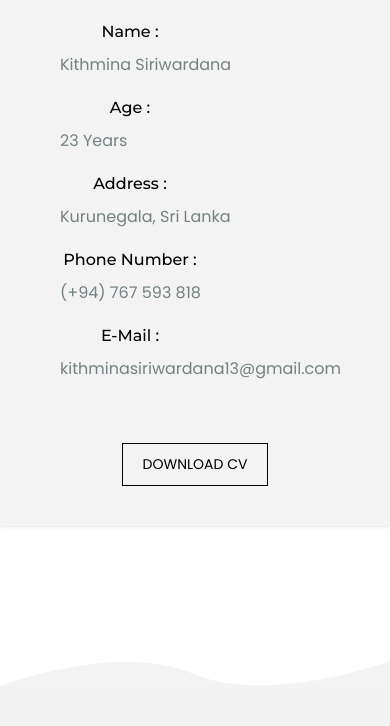
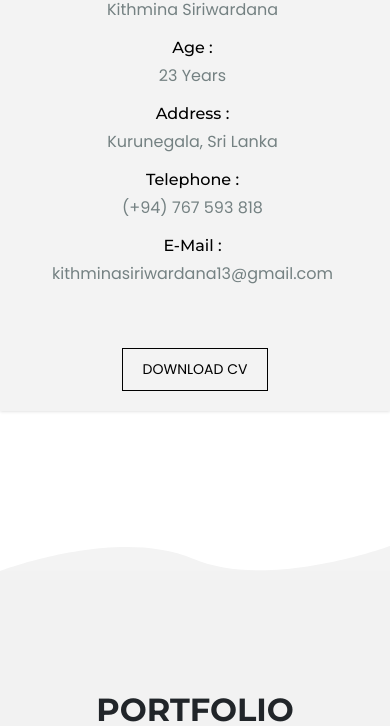
Before and after one commit to kithmina-siriwardana/Portfolio-KithiminaSiriwardana, a plain HTML site: page index.html in a window 390 px wide. Shown: the part 1426-2152 px from the top of the page. Drawn offline with nearby package versions, Linux system fonts and the light colour scheme.

Commit message:
alignment issues fixed

```diff
--- a/css/style.css
+++ b/css/style.css
@@ -642,21 +642,60 @@ body.loaded p {
   min-width: 140px; /* Increased to accommodate longer labels */
   display: inline-block;
   text-align: left; /* Changed to left */
-  margin-right: 15px;
+  margin-right: -25px;
 }
 
-/* For mobile responsiveness */
-@media (max-width: 768px) {
+/* Media query for screens below 768px */
+@media screen and (max-width: 767px) {
+  #about .about-info-container {
+    padding: 20px; /* Reduce padding */
+  }
+
+  #about .about-info-container .about-info {
+    padding: 0 10px; /* Reduce padding around the container */
+  }
+
+  #about .about-info-container .about-info .info-item {
+    padding-left: 0; /* Remove padding from the left */
+    margin-bottom: 10px; /* Adjust spacing between items */
+  }
+
   #about .about-info-container .about-info .info-item p {
-    flex-direction: column;
-    text-align: center;
-    padding-left: 0; /* Remove padding for mobile */
+    padding-left: 30px; /* Remove extra padding */
+    margin-bottom: 10px; /* Adjust spacing between paragraphs */
+    justify-content: flex-start; /* Align content to the left */
   }
 
   #about .about-info-container .about-info .info-item span {
-    text-align: center;
-    margin-bottom: 5px;
-    margin-right: 0;
+    min-width: 100px; /* Reduce minimum width for labels */
+    text-align: left; /* Ensure text aligns to the left */
+    margin-right: 20px; /* Adjust spacing between label and value */
+  }
+
+  #about .about-info-container .about-info .info-item img {
+    width: 80px; /* Reduce image size for smaller screens */
+    margin-bottom: 20px; /* Adjust spacing below the image */
+  }
+}
+
+/* Media query for screens below 515px */
+@media screen and (max-width: 515px) {
+  #about .about-info-container .about-info .info-item {
+    text-align: center; /* Center-align the entire info item */
+  }
+
+  #about .about-info-container .about-info .info-item p {
+    flex-direction: column; /* Stack span and value vertically */
+    align-items: center; /* Center-align content */
+    padding-left: 0; /* Remove left padding */
+    margin-bottom: 10px; /* Adjust spacing between items */
+  }
+
+  #about .about-info-container .about-info .info-item span {
+    margin-right: 0; /* Remove right margin */
+    min-width: auto; /* Reset min-width */
+    display: block; /* Ensure span takes a full line */
+    text-align: center; /* Center-align span text */
   }
 }
 
--- a/index.html
+++ b/index.html
@@ -187,7 +187,7 @@
                 <p><span>Address : </span>Kurunegala, Sri Lanka</p>
               </div>
               <div class="info-item">
-                <p><span>Phone Number : </span>(+94) 767 593 818</p>
+                <p><span>Telephone : </span>(+94) 767 593 818</p>
               </div>
               <div class="info-item">
                 <p><span>E-Mail : </span>kithminasiriwardana13@gmail.com</p>
```
